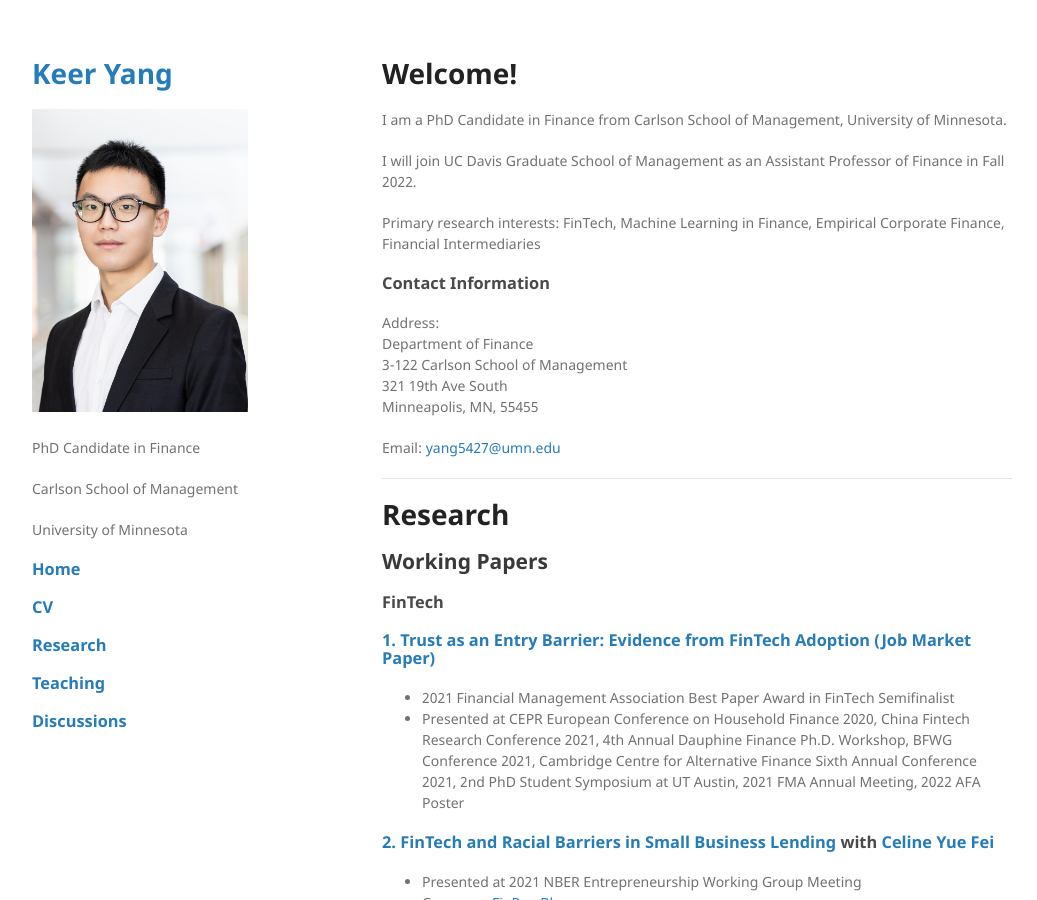
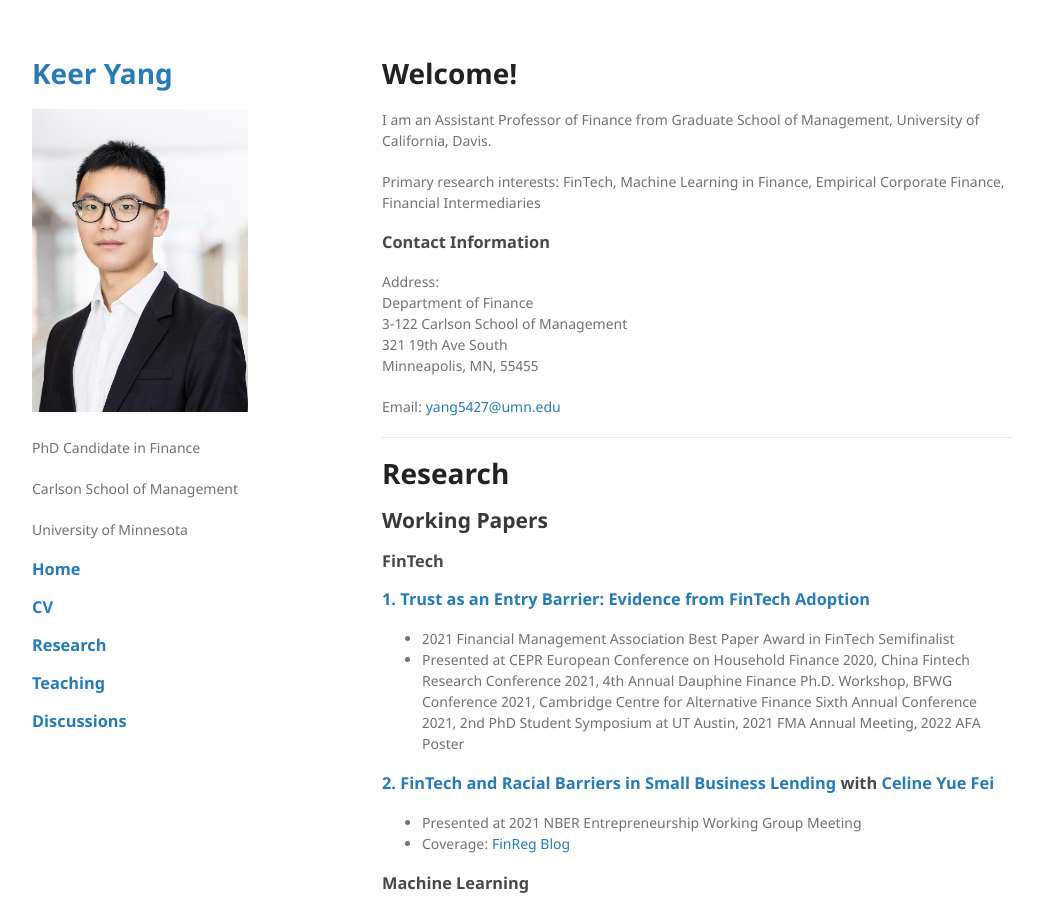
Before and after one commit to keeryang/keeryang.github.io, a Jekyll site: the page built from index.md, in a window 1280 px wide and 900 px high. Shown: the whole window, without its empty margins (118-1155 px from the left). Built offline with Jekyll 4.4.1, drawn with Linux system fonts in a browser that asks for light colours; the repository's description, which GitHub fills in, is left out; our own code applies the rules of GitHub Pages for plain Markdown files.

Commit message:
Update index.md

```diff
--- a/index.md
+++ b/index.md
@@ -6,9 +6,7 @@ layout: default
 
 # Welcome!
 
-I am a PhD Candidate in Finance from Carlson School of Management, University of Minnesota.
-
-I will join UC Davis Graduate School of Management as an Assistant Professor of Finance in Fall 2022.
+I am an Assistant Professor of Finance from Graduate School of Management, University of California, Davis.
 
 Primary research interests: FinTech, Machine Learning in Finance, Empirical Corporate Finance, Financial Intermediaries
 
@@ -31,7 +29,7 @@ Email: <yang5427@umn.edu>
 
 ### FinTech
 
-### [1. Trust as an Entry Barrier: Evidence from FinTech Adoption (Job Market Paper)](./papers/JMP_TrustFinTech_KeerYang_2021Nov03.pdf)
+### [1. Trust as an Entry Barrier: Evidence from FinTech Adoption](./papers/JMP_TrustFinTech_KeerYang_2021Nov03.pdf)
 *   2021 Financial Management Association Best Paper Award in FinTech Semifinalist
 *   Presented at CEPR European Conference on Household Finance 2020, China Fintech Research Conference 2021, 4th Annual Dauphine Finance Ph.D. Workshop, BFWG Conference 2021, Cambridge Centre for Alternative Finance Sixth Annual Conference 2021, 2nd PhD Student Symposium at UT Austin, 2021 FMA Annual Meeting, 2022 AFA Poster
 
```
